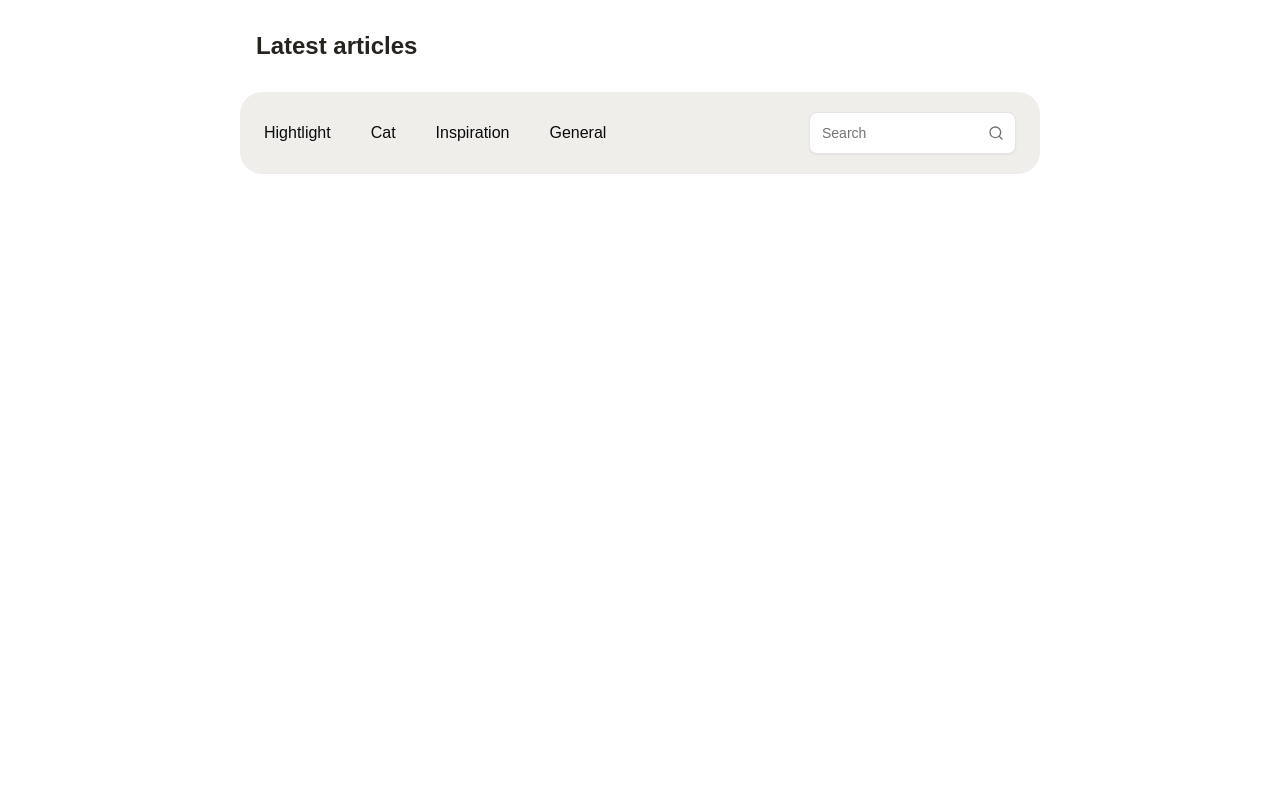
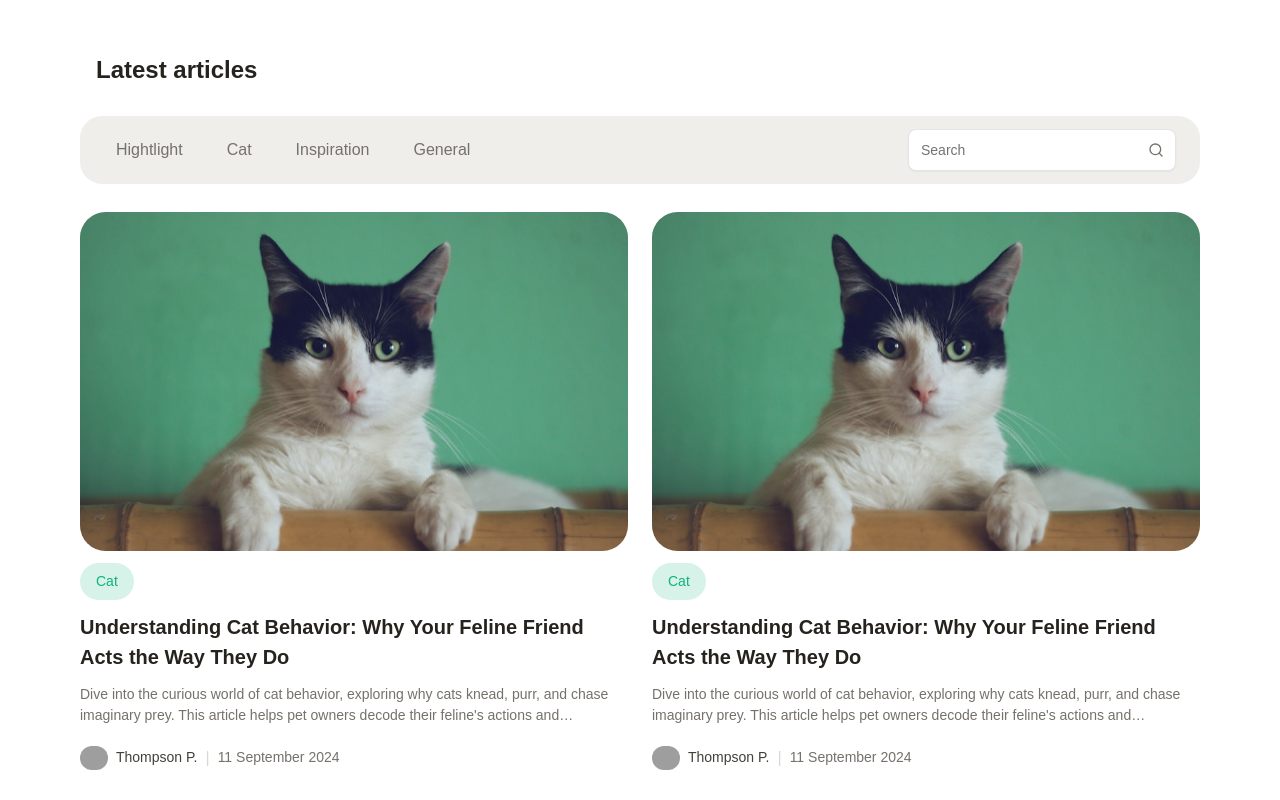
Before and after one commit to Piyapat-Thongrueng/aero-insight, a React (Vite) app: page / in a window 1280 px wide. Shown: the part 680-1480 px from the top of the page. Before the commit the page ends 854 px from the top, so only its background shows below. Built offline with nearby package versions, Linux system fonts and the light colour scheme; grey boxes are pictures that could not be loaded.

Commit message:
feat: add CourseCards component and integrate into ArticleSection layout

```diff
--- /dev/null
+++ b/src/components/cards/CourseCards.tsx
@@ -0,0 +1,50 @@
+import cat from "../../assets/images/cat.svg";
+
+const CourseCards = () => {
+  return (
+    <div>
+      <div>
+        <img src={cat} alt="cat" className="w-full object-cover lg:w-full lg:h-auto" />
+      </div>
+      <div className="py-3">
+        <button className="bg-brand-green-soft text-brand-green px-4 py-2 rounded-full text-body-2">
+          Cat
+        </button>
+      </div>
+      <div>
+        <h2 className="text-headline-4 text-brown-600">
+          Understanding Cat Behavior: Why Your Feline Friend Acts the Way They
+          Do
+        </h2>
+      </div>
+      <div>
+        <p className="pt-3 text-body-2 text-brown-400 line-clamp-2">
+          Dive into the curious world of cat behavior, exploring why cats knead,
+          purr, and chase imaginary prey. This article helps pet owners decode
+          their feline's actions and understand how their instincts as hunters
+          shape their daily routines.
+        </p>
+      </div>
+      <div className="flex py-5 justify-start items-center gap-2">
+        <div className="">
+          <img
+            src="https://res.cloudinary.com/dcbpjtd1r/image/upload/v1728449784/my-blog-post/xgfy0xnvyemkklcqodkg.jpg"
+            alt="profile-image"
+            className="w-7 h-6 rounded-full"
+          />
+        </div>
+        <div>
+          <p className="text-body-2 text-brown-500">Thompson P.</p>
+        </div>
+        <div>
+          <p className="text-brown-300">|</p>
+        </div>
+        <div>
+          <p className="text-body-2 text-brown-400">11 September 2024</p>
+        </div>
+      </div>
+    </div>
+  );
+};
+
+export default CourseCards;
--- a/src/components/layout/ArticleSection.tsx
+++ b/src/components/layout/ArticleSection.tsx
@@ -1,24 +1,33 @@
+import CourseCards from "../cards/CourseCards";
 import { InputDemo } from "../commons/InputDemo";
 import { SelectScrollable } from "../commons/SelectScrollable";
 
 const ArticleSection = () => {
   return (
-    <section className="lg:px-60">
-      <section>
-        <div className="px-4 pb-3 pt-2 w-full lg:pb-7">
-          <h1 className="text-headline-3 text-brown-600">Latest articles</h1>
-        </div>
-      </section>
-      <section className="bg-brown-200 w-full py-5 lg:rounded-3xl">
+    <section className="lg:px-20 lg:pt-6">
+      {/* Lastest article */}
+      <div className="px-4 pb-3 pt-2 w-full lg:pb-7">
+        <h1 className="text-headline-3 text-brown-600">Latest articles</h1>
+      </div>
+      {/* Aricle filter */}
+      <section className="bg-brown-200 w-full py-2.5 lg:rounded-3xl">
         <div className="w-full px-4">
           <div className="lg:flex lg:justify-between lg:items-center lg:px-2">
-            <div className="hidden lg:flex lg:gap-10 ">
-              <button className="hover:bg-brown/300">Hightlight</button>
-              <button>Cat</button>
-              <button>Inspiration</button>
-              <button>General</button>
+            <div className="hidden lg:flex lg:gap-5">
+              <button className="hover:bg-brown-300 hover:text-brown-500 p-3 rounded-lg text-body-1 text-brown-400">
+                Hightlight
+              </button>
+              <button className="hover:bg-brown-300 hover:text-brown-500 p-3 rounded-lg text-body-1 text-brown-400">
+                Cat
+              </button>
+              <button className="hover:bg-brown-300 hover:text-brown-500 p-3 rounded-lg text-body-1 text-brown-400">
+                Inspiration
+              </button>
+              <button className="hover:bg-brown-300 hover:text-brown-500 p-3 rounded-lg text-body-1 text-brown-400">
+                General
+              </button>
             </div>
-            <div>
+            <div className="lg:w-3/12">
               <InputDemo />
             </div>
           </div>
@@ -28,6 +37,22 @@ const ArticleSection = () => {
           </div>
         </div>
       </section>
+
+      {/* Article content */}
+      <section className="grid grid-cols-1 pt-7 pb-2 px-3 w-full justify-center lg:grid-cols-2 lg:gap-6 lg:px-0">
+        <CourseCards />
+        <CourseCards />
+        <CourseCards />
+        <CourseCards />
+        <CourseCards />
+        <CourseCards />
+      </section>
+
+      <div className="flex w-full justify-center items-center py-10 px-7 ">
+        <p className="text-body-1 text-brown-600 text-center hover:underline">
+          View more
+        </p>
+      </div>
     </section>
   );
 };
```
Also changed, not shown: src/assets/images/cat.svg (added).
